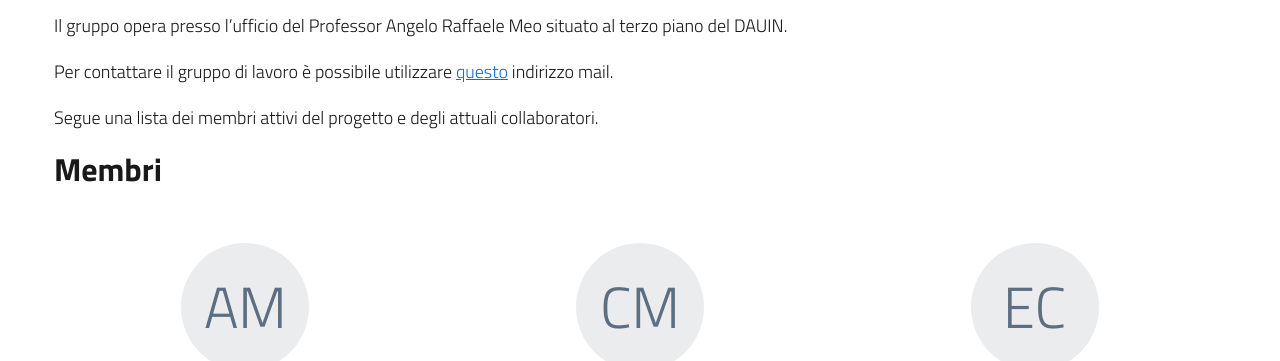
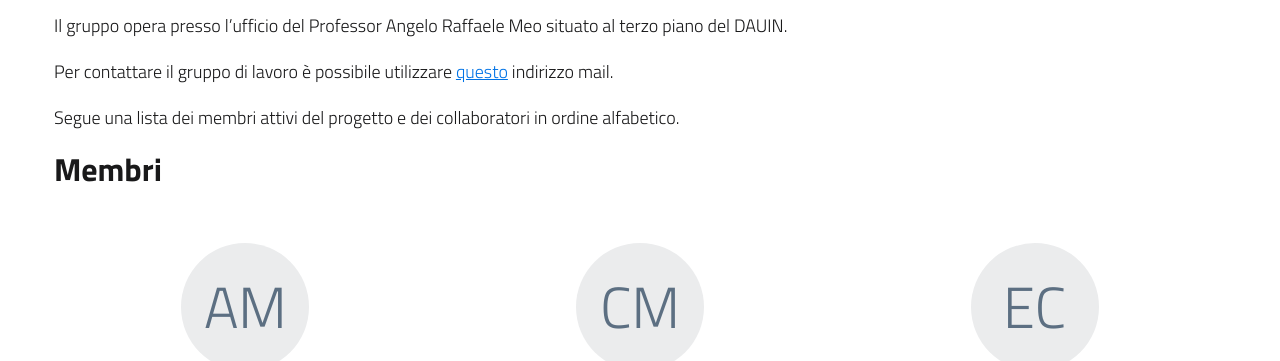
Before and after one commit to open-education-polito/org-website, a Jekyll site: the page built from it/contatti.md, in a window 1280 px wide. Shown: the part 359-720 px from the top of the page. Built offline with Jekyll 4.4.1, drawn with Linux system fonts in a browser that asks for light colours.

Commit message:
New text with sort in place

```diff
--- a/it/contatti.md
+++ b/it/contatti.md
@@ -13,7 +13,8 @@ terzo piano del DAUIN.
 Per contattare il gruppo di lavoro è possibile utilizzare <a
 href="mailto:fare@polito.it">questo</a> indirizzo mail.
 
-Segue una lista dei membri attivi del progetto e degli attuali collaboratori.
+Segue una lista dei membri attivi del progetto e dei collaboratori in
+ordine alfabetico.
 
 ### Membri
 {% include people.html active='member'%}
```
